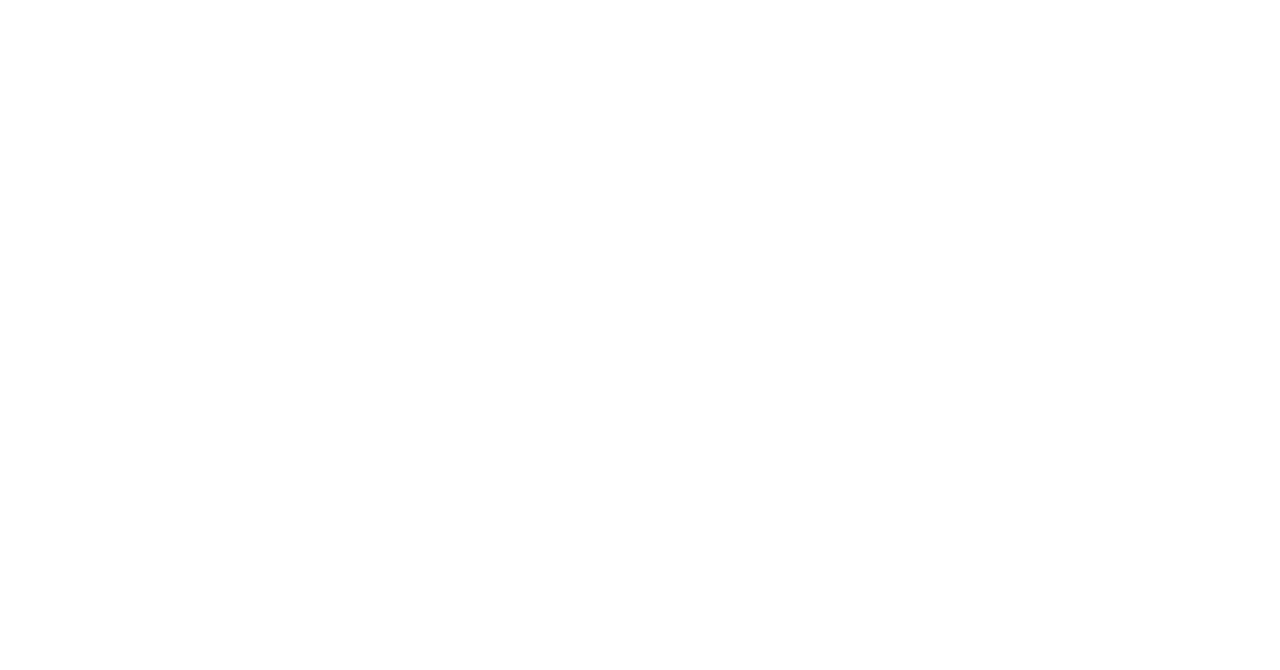
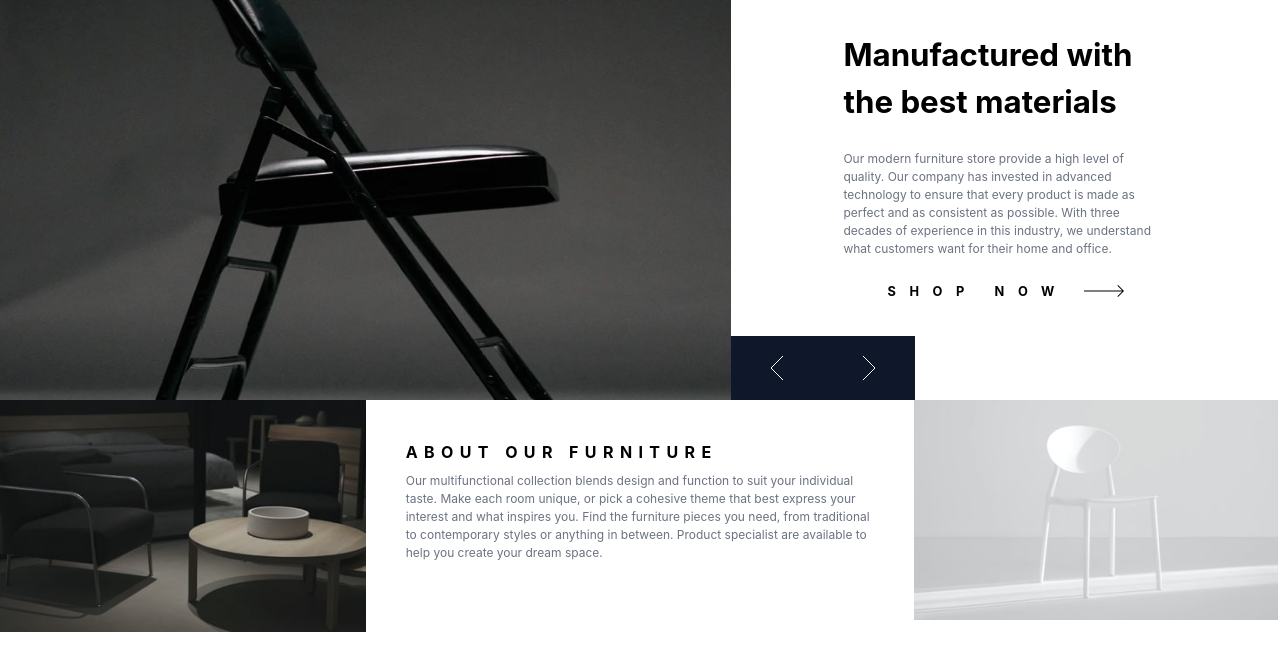
Before and after one commit to Dhei-vid/Terrace, a React (Create React App) app: page /page3 in a window 1280 px wide. Shown: the top 670 px of the page. Built offline with nearby package versions, Linux system fonts and the light colour scheme.

Commit message:
feat:added the pagination functionality to the arrow button

```diff
--- a/src/App.tsx
+++ b/src/App.tsx
@@ -9,8 +9,8 @@
   return (
     <Routes>
       <Route index element={<Home />} />
-      <Route path="page2/" element={<Page2 />} />
-      <Route path="page3/" element={<Page3 />} />
+      <Route path="page2" element={<Page2 />} />
+      <Route path="page3" element={<Page3 />} />
     </Routes>
   );
 }
--- a/src/components/button/pagination.component.tsx
+++ b/src/components/button/pagination.component.tsx
@@ -1,20 +1,42 @@
+import { Link, useNavigate } from "react-router-dom";
+
 import AngleR from "../../images/icon-angle-right.svg";
 import AngleL from "../../images/icon-angle-left.svg";
 
-const Button = () => {
+// type Links = {
+//   next: string;
+//   prev: string;
+// };
+
+const Button = ({ prev, next }: any) => {
+  const navigate = useNavigate();
+
+  const prevPage = () => {
+    navigate(`${prev}`);
+  };
+
+  const nextPage = () => {
+    navigate(`${next}`);
+  };
+
   return (
     <div className="flex cursor-pointer absolute bottom-0 left-0">
+      <div onClick={() => prevPage()}>
         <img
           className="bg-slate-900 py-5 px-x dark:md:hover:bg-zinc-400"
           src={AngleL}
           alt="left arrow"
         />
+      </div>
+
+      <div onClick={() => nextPage()}>
         <img
           className="bg-slate-900 py-5 px-x dark:md:hover:bg-zinc-400"
           src={AngleR}
           alt="right arrow"
         />
       </div>
+    </div>
   );
 };
 
--- a/src/components/button/shopButton.component.tsx
+++ b/src/components/button/shopButton.component.tsx
@@ -2,7 +2,7 @@
 
 const ShopNowButton = () => {
   return (
-    <button className="flex pt-6 gap-4 items-center font-bold">
+    <button className="flex pt-6 gap-4 items-center font-bold transition ease-in-out delay-150 hover:-translate-X-1 hover:scale-x-105 duration-300 ">
       <div className="uppercase tracking-widest text-sm">shop now</div>
       <div>
         <img src={Arrow} alt="arrow" />
--- a/src/components/home/home.component.tsx
+++ b/src/components/home/home.component.tsx
@@ -3,6 +3,7 @@
 import ShopNowButton from "../button/shopButton.component";
 import Button from "../button/pagination.component";
 import Hero from "../bottom/hero.component";
+import Page2 from "../page2/page2.component";
 
 const Home = () => {
   return (
@@ -11,7 +12,7 @@
         <div className="col-span-4">
           <img className="h-100 w-full" src={image1} alt="home" />
         </div>
-        <div className="col-span-3 px-24 pt-8 justify-items-center relative">
+        <div className="col-span-3 px-28 pt-8 justify-items-center relative">
           <h2 className="text-3xl subpixel-antialiased font-bold pb-6">
             Discover innovative ways to decorate
           </h2>
@@ -23,7 +24,7 @@
             you love.
           </p>
           <ShopNowButton />
-          <Button />
+          <Button prev={`/`} next={`/page2`} />
         </div>
       </div>
       <Hero />
--- a/src/components/page2/page2.component.tsx
+++ b/src/components/page2/page2.component.tsx
@@ -10,19 +10,18 @@
         <div className="col-span-4">
           <img className="h-100 w-full" src={image2} alt="home" />
         </div>
-        <div className="col-span-3 px-24 pt-8 justify-items-center">
-          <h2 className="text-3xl subpixel-antialiased font-bold pb-6">
-            Discover innovative ways to decorate
+        <div className="col-span-3 px-28 pt-10 justify-items-center relative">
+          <h2 className="text-3xl font-bold pb-6">
+            We are available all across the globe
           </h2>
-          <p className="subpixel-antialiased text-gray-500 text-sm">
-            We provide unmatched quality, comfort, and style for property owners
-            across the country. Our experts combine form and function into
-            bringing your vision to life. Create a room in your own style with
-            our collection and make your property a reflection of you and what
-            you love.
+          <p className="subpixel-antialiased text-gray-500 text-xs">
+            With stores all over the world, it's easy to find furniture for your
+            home or place of business. Locally, we're in most cities throughout
+            the country. Find the branch nearest you using our store locator.
+            Any questions? Don't hesitate to contact us today.
           </p>
           <ShopNowButton />
-          <Button />
+          <Button prev={`/`} next={`/page3`} />
         </div>
       </div>
       <Hero />
--- a/src/components/page3/page3.component.tsx
+++ b/src/components/page3/page3.component.tsx
@@ -1,8 +1,33 @@
+import ShopNowButton from "../button/shopButton.component";
+import Button from "../button/pagination.component";
+import Hero from "../bottom/hero.component";
+
+import image3 from "../../images/desktop-image-hero-3.jpg";
+
 const Page3 = () => {
   return (
-    <div>
-      <div></div>
-    </div>
+    <>
+      <div className="grid grid-cols-7 table-row">
+        <div className="col-span-4">
+          <img className="h-100 w-full" src={image3} alt="home" />
+        </div>
+        <div className="col-span-3 px-28 pt-8 justify-items-center relative">
+          <h2 className="text-3xl subpixel-antialiased font-bold pb-6">
+            Manufactured with the best materials
+          </h2>
+          <p className="subpixel-antialiased text-gray-500 text-xs">
+            Our modern furniture store provide a high level of quality. Our
+            company has invested in advanced technology to ensure that every
+            product is made as perfect and as consistent as possible. With three
+            decades of experience in this industry, we understand what customers
+            want for their home and office.
+          </p>
+          <ShopNowButton />
+          <Button prev={`/page2`} next={`/page3`} />
+        </div>
+      </div>
+      <Hero />
+    </>
   );
 };
 
```
Lines whose indentation alone changed are shown as unchanged.
